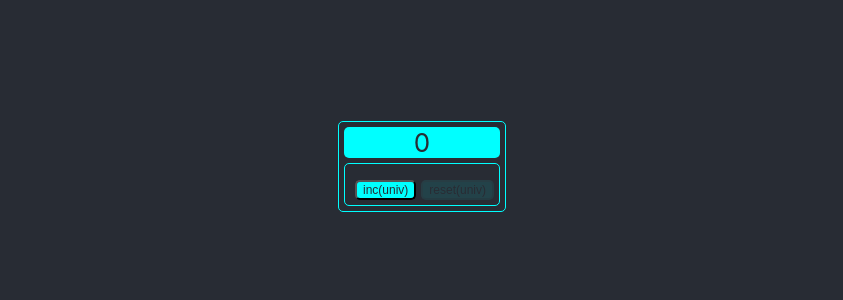
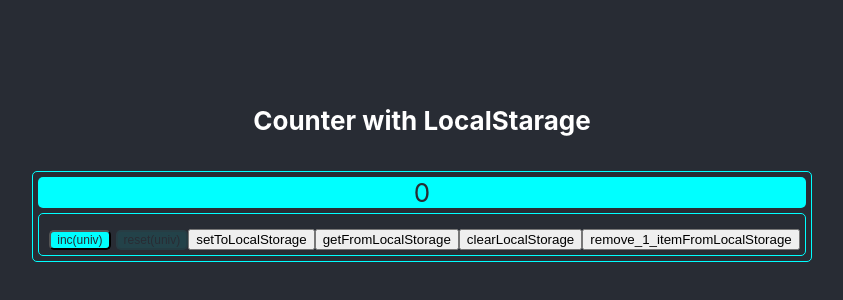
Before and after one commit to AgeevDmitryMinsk/Counter-with-LocalStorage-maxValue-startValue-REDUX-by-Dan-Abramov, a React (Create React App) app: page / in a window 1280 px wide. Shown: the part 234-534 px from the top of the page, without its empty margins (218-1061 px from the left). Built offline with nearby package versions, Linux system fonts and the light colour scheme.

Commit message:
add local storage for counter

```diff
--- a/src/App.tsx
+++ b/src/App.tsx
@@ -1,5 +1,4 @@
-import React, {useState} from 'react';
-import logo from './logo.svg';
+import React, {useEffect, useState} from 'react';
 import './App.css';
 import Counter from "./Counter";
 import Button_inc from "./Button_inc";
@@ -31,8 +30,44 @@ function App() {
 	let universalButtonResetCSS = count === 0 ? "button_reset button_opac" : "button_reset"
 
 	let universalButtonIncCSS = count > 4 ? "button_inc button_opac" : "button_inc"
+
+
+	function setToLocalStorageHandler() {
+		localStorage.setItem(`counterKey`, JSON.stringify(count))
+
+		localStorage.setItem(`counterKeyPlus1`, JSON.stringify(count+1))
+	}
+
+	function getFromLocalStorageHandler() {
+		let valueAsString = 	localStorage.getItem(`counterKey`)
+		console.log(43, valueAsString)
+		if (valueAsString) {
+			let valueAsNumber = JSON.parse(valueAsString)
+			console.log(46, valueAsNumber)
+			setCount(valueAsNumber)
+		}
+	}
+
+	function clearLocalStorageHandler() {
+		localStorage.clear()
+		setCount(0)
+	}
+
+	function remove_1_itemFromLocalStorageHandler() {
+		localStorage.removeItem(`counterKeyPlus1`)
+	}
+	//1й useEffect сначала добавляет из localstorage
+	// сохраненное значение count
+	useEffect(getFromLocalStorageHandler, [])
+
+	//2й useEffect обновляет значение count в localstorage
+	// сначала 1й, затем 2й useEffect. Иначе count при перезагрузке
+	//браузера будет брать данные из initial useState
+	useEffect(setToLocalStorageHandler, [count])
+
 	return (
 		<div className="App">
+			<h4>Counter with LocalStarage</h4>
 			<div className="container">
 				<Counter count={count}/>
 				<div className="container_buttons">
@@ -48,6 +83,22 @@ function App() {
 													 callback={resetCount}
 													 disabledOnCondition={disabledOnConditionReset(count)}
 					/>
+					<button onClick={setToLocalStorageHandler}>
+						setToLocalStorage
+					</button>
+
+					<button onClick={getFromLocalStorageHandler}>
+						getFromLocalStorage
+					</button>
+
+					<button onClick={clearLocalStorageHandler}>
+						clearLocalStorage
+					</button>
+
+					<button onClick={remove_1_itemFromLocalStorageHandler}>
+						remove_1_itemFromLocalStorage
+					</button>
+
 				</div>
 			</div>
 		</div>
```
